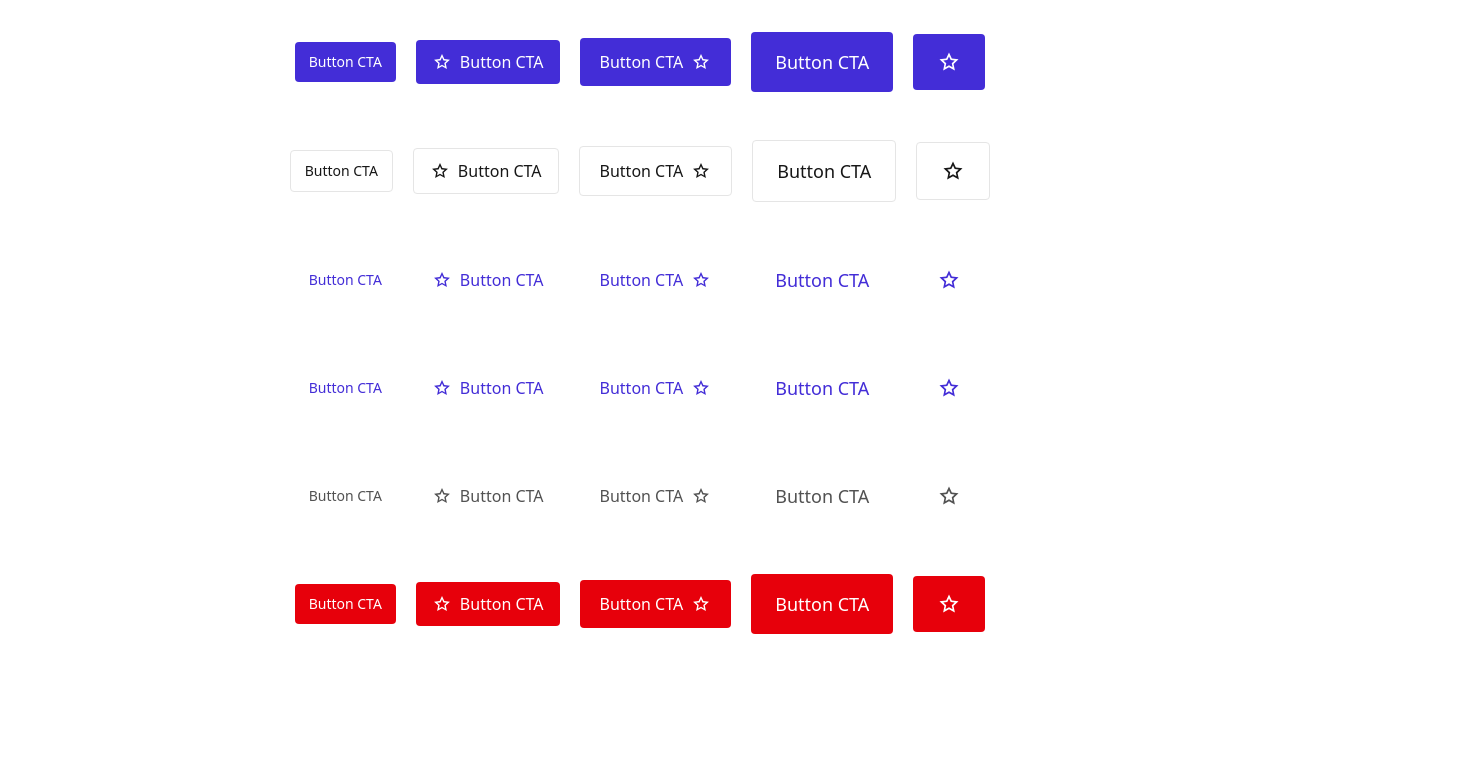
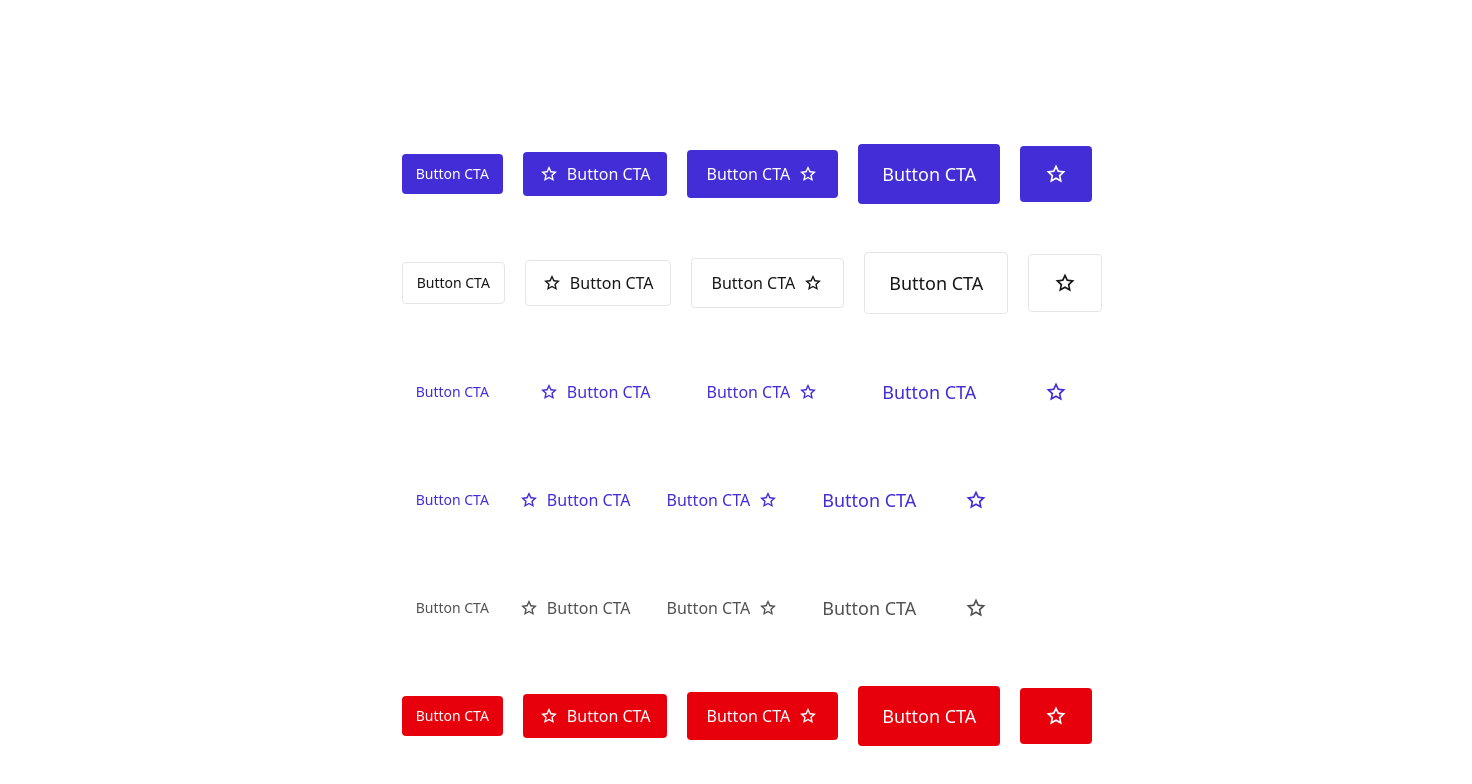
Before and after one commit to tinaytini/button-component, a React (Vite) app: page / in a window 1280 px wide. Shown: the top 784 px of the page, 1472 px wide, since content can reach past the window. Built offline with nearby package versions, Linux system fonts and the light colour scheme.

Commit message:
divided buttons into the groups

```diff
--- a/src/App.tsx
+++ b/src/App.tsx
@@ -11,15 +11,16 @@ import Destructive from './GroupComponents.tsx/Destructive';
 
 function App() {
   return (
-    <div className=' flex flex-col justify-center content-center items-center gap-12'>
-      <Primary/>
-      <Secondary />
-      <Tertiary />
-      <LinkColor />
-      <LinkGrey />
-      <Destructive />
+    <div className='h-[768px] w-[1440px] flex flex-col items-center bg-white py-28'>
+      <div className='flex flex-col justify-center items-start gap-12'>
+        <Primary />
+        <Secondary />
+        <Tertiary />
+        <LinkColor />
+        <LinkGrey />
+        <Destructive />
+      </div>
     </div>
-
   )
 }
 
--- a/src/Button.tsx
+++ b/src/Button.tsx
@@ -17,8 +17,8 @@ const variants = {
     'primary': `bg-indigo-700 text-white hover:bg-indigo-800 ${focusStyles} disabled:bg-neutral-100 disabled:text-neutral-400 disabled:cursor-not-allowed`,
     'secondary': `bg-white text-neutral-900 border-[0.5px] border-neutral-200 hover:bg-neutral-50 disabled:bg-neutral-100 disabled:text-neutral-400 disabled:border-neutral-100 disabled:cursor-not-allowed ${focusStyles}`,
     'tertiary': `text-indigo-700 hover:bg-neutral-50 disabled:text-neutral-400 disabled:hover:bg-white disabled:cursor-not-allowed ${focusStyles}`,
-    'link-color': `text-indigo-700 hover:text-indigo-800 disabled:text-neutral-400 disabled:cursor-not-allowed ${focusStyles}`,
-    'link-grey': `text-neutral-600 hover:text-neutral-900 disabled:text-neutral-400 disabled:text-neutral-400 disabled:cursor-not-allowed ${focusStyles}`,
+    'link-color': `p-px text-indigo-700 hover:text-indigo-800 disabled:text-neutral-400 disabled:cursor-not-allowed focus:outline-indigo-200 focus:outline-2`,
+    'link-grey': `p-px text-neutral-600 hover:text-neutral-900 disabled:text-neutral-400 disabled:text-neutral-400 disabled:cursor-not-allowed`,
     'destructive': `bg-red-600 text-white hover:bg-red-700 disabled:bg-white disabled:text-neutral-400 disabled:cursor-not-allowed focus:outline-red-200 focus:outline-2`
 };
 
@@ -27,7 +27,8 @@ const Button: React.FC<ButtonProps> = ({ variant, disabled, size, children }) =>
         <button
             className={`
                 ${variants[variant]}
-                ${sizes[size]} rounded flex justify-center items-center gap-1
+                ${sizes[size]}
+                rounded flex justify-center items-center gap-1
             `}
             disabled={disabled}
         >
--- a/src/GroupComponents.tsx/Destructive.tsx
+++ b/src/GroupComponents.tsx/Destructive.tsx
@@ -5,7 +5,7 @@ import { Star } from "../icons/Star";
 
 const Destructive = () => {
     return (
-        <div className="flex justify-left items-center gap-5">
+        <div className="flex justify-start items-center gap-5">
             <Button variant="destructive" size="M">
                 <span>Button CTA</span>
             </Button>
--- a/src/GroupComponents.tsx/LinkColor.tsx
+++ b/src/GroupComponents.tsx/LinkColor.tsx
@@ -5,7 +5,7 @@ import { Star } from "../icons/Star";
 
 const LinkColor = () => {
     return (
-        <div className="flex justify-left items-center gap-5">
+        <div className="flex justify-start content-start items-center">
             <Button variant="link-color" size="M">
                 <span>Button CTA</span>
             </Button>
--- a/src/GroupComponents.tsx/LinkGrey.tsx
+++ b/src/GroupComponents.tsx/LinkGrey.tsx
@@ -5,7 +5,7 @@ import { Star } from "../icons/Star";
 
 const LinkGrey = () => {
     return (
-        <div className="flex justify-left items-center gap-5">
+        <div className="flex justify-start content-start items-center ">
             <Button variant="link-grey" size="M">
                 <span>Button CTA</span>
             </Button>
--- a/src/GroupComponents.tsx/Primary.tsx
+++ b/src/GroupComponents.tsx/Primary.tsx
@@ -5,7 +5,7 @@ import { Star } from "../icons/Star";
 
 const Primary = () => {
     return (
-        <div className="flex justify-left items-center gap-5">
+        <div className="flex justify-start content-start items-center gap-5">
             <Button variant="primary" size="M">
                 <span>Button CTA</span>
             </Button>
```
